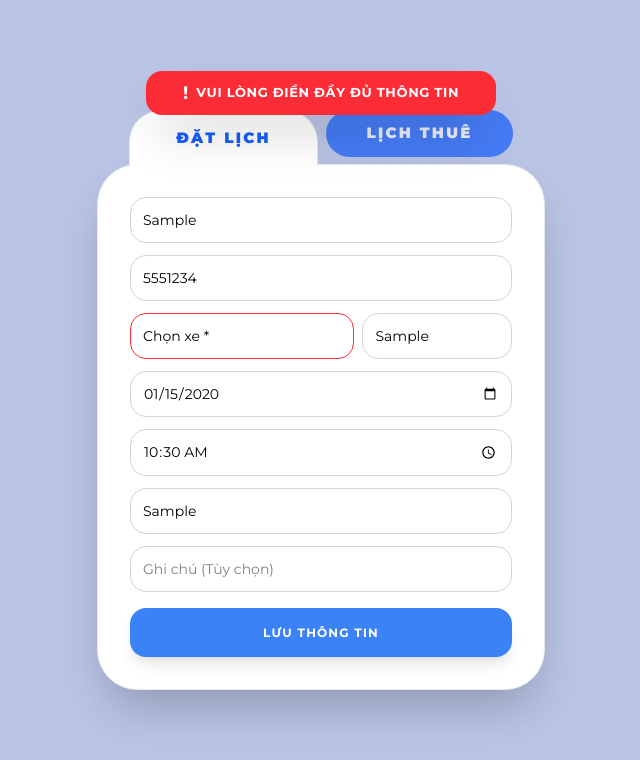
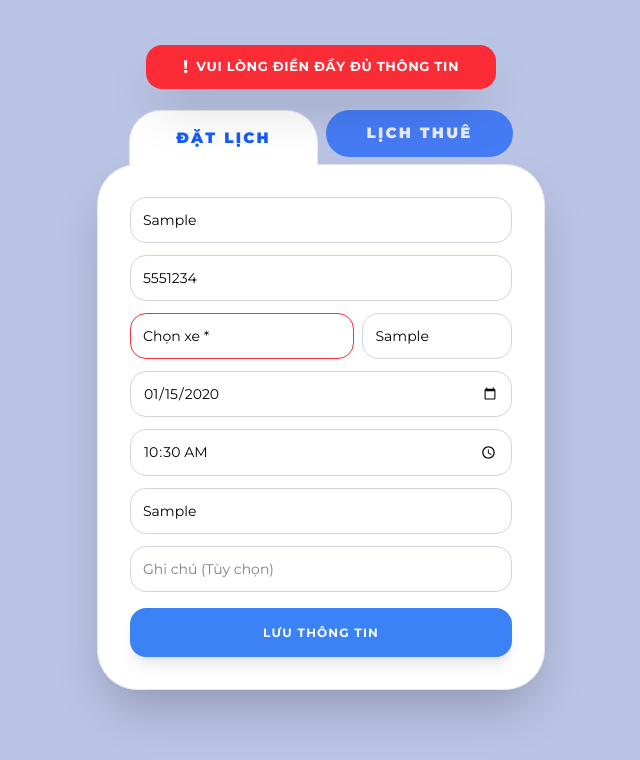
Before and after one commit to thanhhung0600/thuexe, a Next.js app: page / in a window 1280 px wide. Both pictures are taken after typing "Sample", "5551234", "Sample", "2020-01-15", "10:30", "Sample" into the empty fields and a click on the button "LƯU THÔNG TIN". Shown: the top 760 px of the page, without its empty margins (319-959 px from the left). Built offline with nearby package versions, Linux system fonts and the light colour scheme.

Commit message:
fix thông báo 5

```diff
--- a/src/components/ToastContainer.js
+++ b/src/components/ToastContainer.js
@@ -1,12 +1,44 @@
+"use client";
+import React, { useEffect, useState } from 'react';
+
 export default function ToastContainer({ toasts }) {
+  const [keyboardOffset, setKeyboardOffset] = useState(0);
+
+  useEffect(() => {
+    // Chỉ chạy trên trình duyệt client
+    if (typeof window === 'undefined' || !window.visualViewport) return;
+
+    const updatePosition = () => {
+      // visualViewport.offsetTop chính là số pixel mà Safari đã đẩy trang web lên
+      // khi bàn phím ảo xuất hiện.
+      setKeyboardOffset(window.visualViewport.offsetTop);
+    };
+
+    // Lắng nghe sự kiện khi bàn phím bật lên / tắt đi hoặc cuộn
+    window.visualViewport.addEventListener('resize', updatePosition);
+    window.visualViewport.addEventListener('scroll', updatePosition);
+
+    // Gọi ngay lần đầu để lấy vị trí chuẩn
+    updatePosition();
+
+    return () => {
+      window.visualViewport.removeEventListener('resize', updatePosition);
+      window.visualViewport.removeEventListener('scroll', updatePosition);
+    };
+  }, []);
+
   if (!toasts || toasts.length === 0) return null;
 
   return (
     <div
-      className="fixed top-0 left-0 right-0 z-[99999] flex flex-col items-center gap-2 pointer-events-none px-4"
-      // ✅ BÍ QUYẾT Ở ĐÂY: Dùng hàm max() để khóa cứng khoảng cách an toàn,
-      // không cho phép thông báo nhảy lên cao hơn 55px kể cả khi mở bàn phím
-      style={{ paddingTop: 'calc(max(env(safe-area-inset-top), 55px) + 16px)' }}
+      className="absolute left-0 right-0 z-[99999] flex flex-col items-center gap-2 pointer-events-none px-4"
+      style={{
+        // Bám vào top của Layout
+        top: 0,
+        // Dùng transform để kéo Toast tụt xuống đúng bằng khoảng cách bị đẩy + khoảng cách an toàn tai thỏ (45px)
+        transform: `translateY(calc(${keyboardOffset}px + max(env(safe-area-inset-top), 45px)))`,
+        transition: 'transform 0.1s ease-out' // Mượt mà khi bàn phím thụt lên/xuống
+      }}
     >
       {toasts.map((toast) => (
         <div
```
